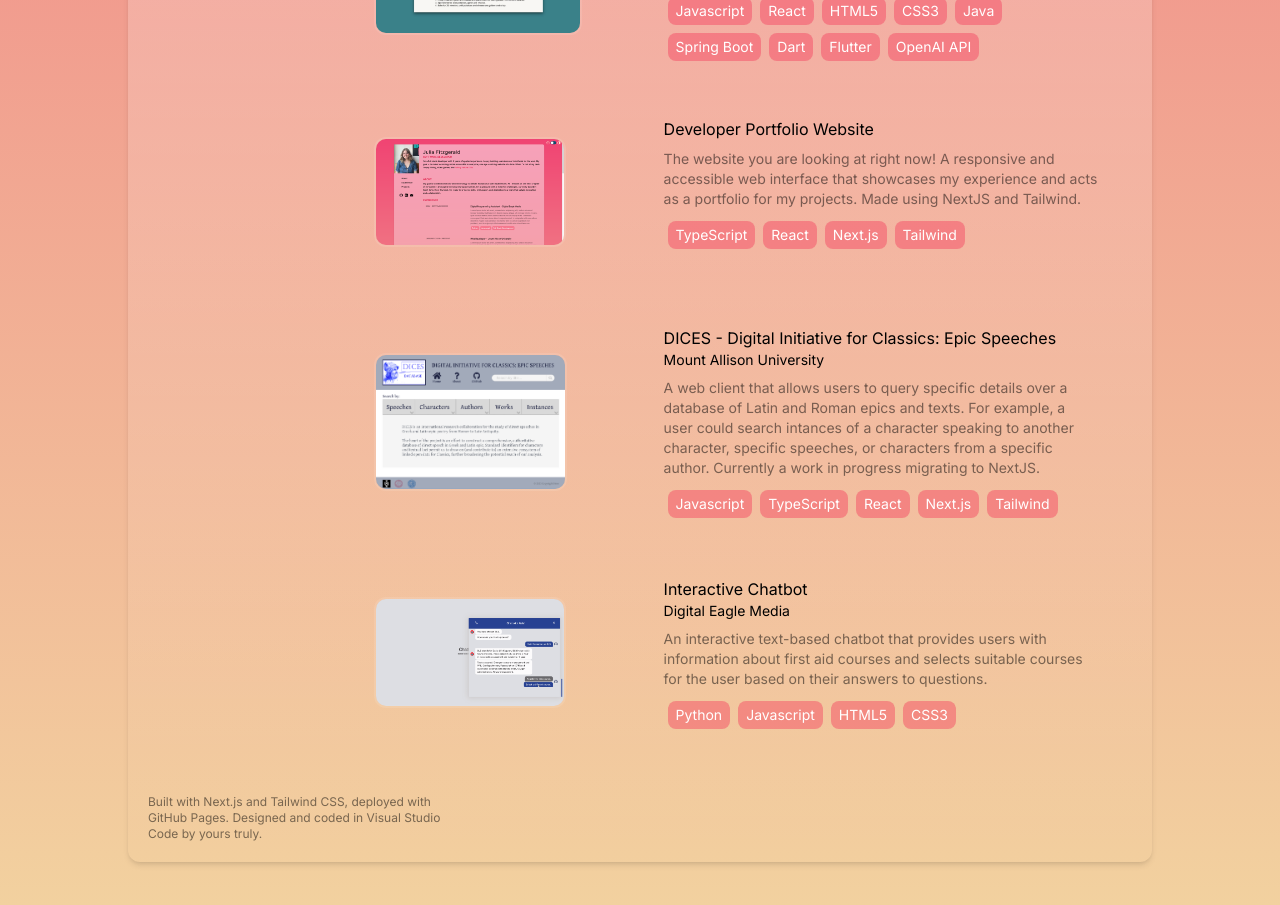
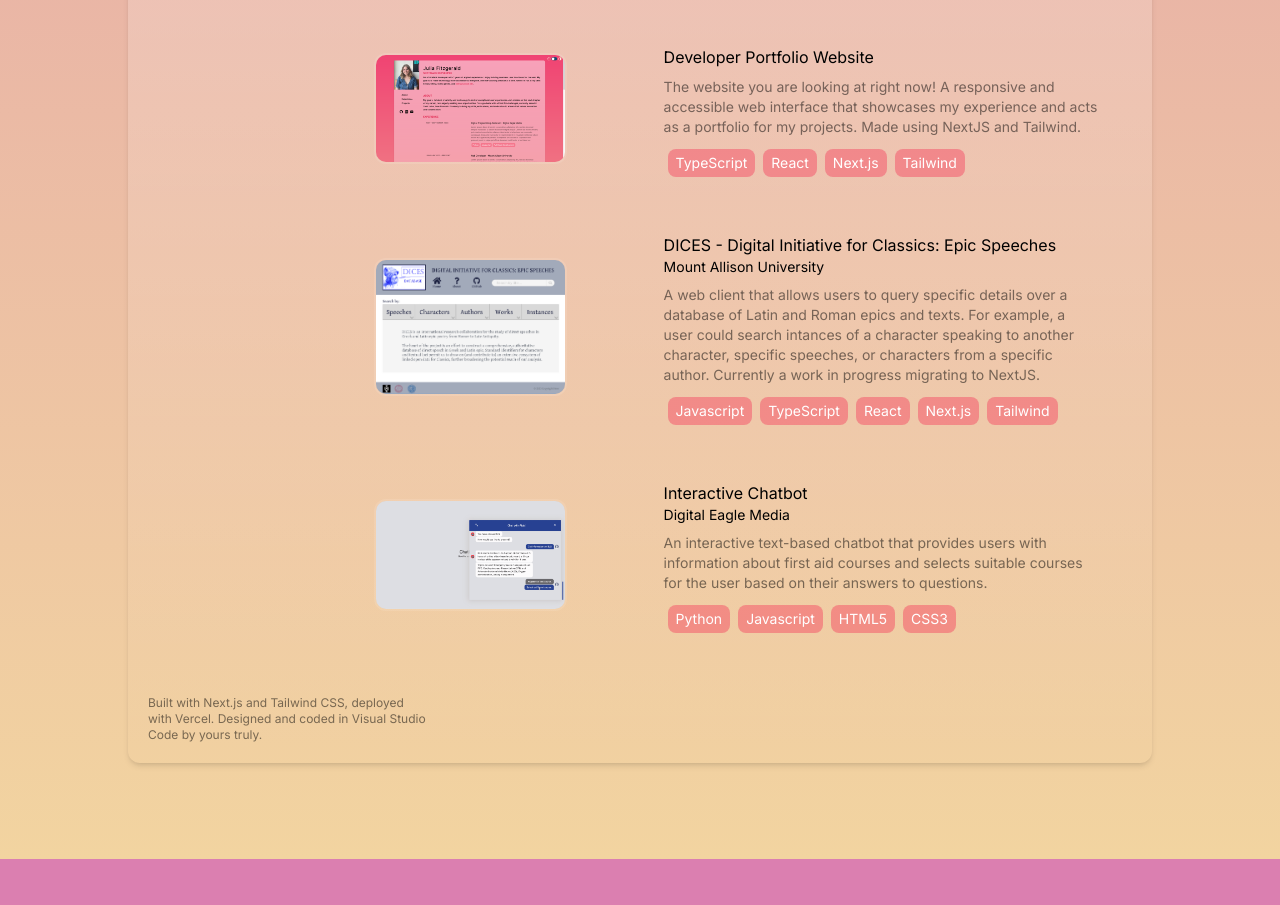
Before and after one commit to jgfitzgerald/dev-website, a Next.js app: page / in a window 1280 px wide. Shown: the part 1580-2485 px from the top of the page. After the commit the page ends 2439 px from the top, so only its background shows below. Built offline with nearby package versions, Linux system fonts and the light colour scheme.

Commit message:
small updates

```diff
--- a/src/app/globals.css
+++ b/src/app/globals.css
@@ -4,7 +4,7 @@
 
 :root {
   --foreground-rgb: 0, 0, 0;
-  --background-start-rgb: 240, 65, 114;
+  --background-start-rgb: 219, 127, 176;
   --background-end-rgb: 242, 212, 160;
 }
 
@@ -27,3 +27,7 @@
 html {
   scroll-behavior: smooth;
 }
+
+body.loading {
+  visibility: hidden;
+}
--- a/src/app/page.tsx
+++ b/src/app/page.tsx
@@ -1,12 +1,12 @@
 import React from 'react';
-import { About, Projects, Experience, ToggleTheme, Nav } from '../components';
+import { ToggleTheme, Nav, Loading } from '../components';
 import { ScrollToTop } from '@/components/ScrollToTop';
 import Image from 'next/image'
 
 export default function Home() {
+
   return (
   <main className="flex min-h-screen flex-col items-center justify-between p-24">
-
   <ToggleTheme />
   <div className="max-w-md mx-auto bg-gradient-to-b from-white/50 rounded-xl shadow-md lg:max-w-[80vw] md:max-w-2xl min-h-[75vh]">
   <div className="md:flex">
--- a/src/components/Credits.tsx
+++ b/src/components/Credits.tsx
@@ -1,4 +1,4 @@
 export default function Home() {
     return (
-    <div><p className="m-5 -mt-5 text-black dark:text-slate-300 text-xs text-black dark:text-white dark:text-opacity-50 text-opacity-50 md:w-2/5">Built with Next.js and Tailwind CSS, deployed with GitHub Pages. Designed and coded in Visual Studio Code by yours truly.</p></div>)
+    <div><p className="m-5 -mt-5 text-black dark:text-slate-300 text-xs text-black dark:text-white dark:text-opacity-50 text-opacity-50 md:w-2/5">Built with Next.js and Tailwind CSS, deployed with Vercel. Designed and coded in Visual Studio Code by yours truly.</p></div>)
 }
--- a/src/components/Projects.tsx
+++ b/src/components/Projects.tsx
@@ -43,7 +43,7 @@
           <div key={proj.title} className="w-full flex flex-wrap-reverse md:flex-no-wrap rounded-xl flex flex-wrap md:flex-no-wrap hover:bg-white hover:bg-opacity-10 border-2 border-transparent hover:border-2 hover:border-white transition duration-300 px-5 py-3 ease-in-out rounded mb-4 hover:border-opacity-10">
             <div className="w-full md:w-2/5 flex items-center justify-center md:justify-start">
             <Image
-            className="aspect-ratio-1/1 h-2/3 w-auto rounded-xl border-2 border-white border-opacity-10"
+            className="aspect-ratio-1/1 w-2/3 h-auto max-h-full rounded-xl border-2 border-white border-opacity-10"
             src={`/content/thumbnails/${proj.id}.png`}
             alt={`Thumbnail for ${proj.title}`}
             width={100}
--- a/src/components/index.tsx
+++ b/src/components/index.tsx
@@ -4,3 +4,4 @@
 export { default as ToggleTheme } from './ToggleTheme';
 export { default as Nav } from './Nav'
 export { default as Credits } from './Credits'
+export { default as Loading } from './loading'
--- /dev/null
+++ b/src/components/loading.tsx
@@ -0,0 +1,14 @@
+export default function Loading() {
+
+  return (
+    <div className="text-center">
+    <div role="status">
+        <svg aria-hidden="true" className="w-1/4 h-1/4 inline w-8 h-8 text-gray-200 text-opacity-75 animate-spin fill-rose-500 dark:text-gray-600 dark:fill-green-100" viewBox="0 0 100 101" fill="none" xmlns="http://www.w3.org/2000/svg">
+            <path d="M100 50.5908C100 78.2051 77.6142 100.591 50 100.591C22.3858 100.591 0 78.2051 0 50.5908C0 22.9766 22.3858 0.59082 50 0.59082C77.6142 0.59082 100 22.9766 100 50.5908ZM9.08144 50.5908C9.08144 73.1895 27.4013 91.5094 50 91.5094C72.5987 91.5094 90.9186 73.1895 90.9186 50.5908C90.9186 27.9921 72.5987 9.67226 50 9.67226C27.4013 9.67226 9.08144 27.9921 9.08144 50.5908Z" fill="currentColor"/>
+            <path d="M93.9676 39.0409C96.393 38.4038 97.8624 35.9116 97.0079 33.5539C95.2932 28.8227 92.871 24.3692 89.8167 20.348C85.8452 15.1192 80.8826 10.7238 75.2124 7.41289C69.5422 4.10194 63.2754 1.94025 56.7698 1.05124C51.7666 0.367541 46.6976 0.446843 41.7345 1.27873C39.2613 1.69328 37.813 4.19778 38.4501 6.62326C39.0873 9.04874 41.5694 10.4717 44.0505 10.1071C47.8511 9.54855 51.7191 9.52689 55.5402 10.0491C60.8642 10.7766 65.9928 12.5457 70.6331 15.2552C75.2735 17.9648 79.3347 21.5619 82.5849 25.841C84.9175 28.9121 86.7997 32.2913 88.1811 35.8758C89.083 38.2158 91.5421 39.6781 93.9676 39.0409Z" fill="currentFill"/>
+        </svg>
+        <span className="sr-only">Loading...</span>
+    </div>
+</div>
+  );
+};
```
